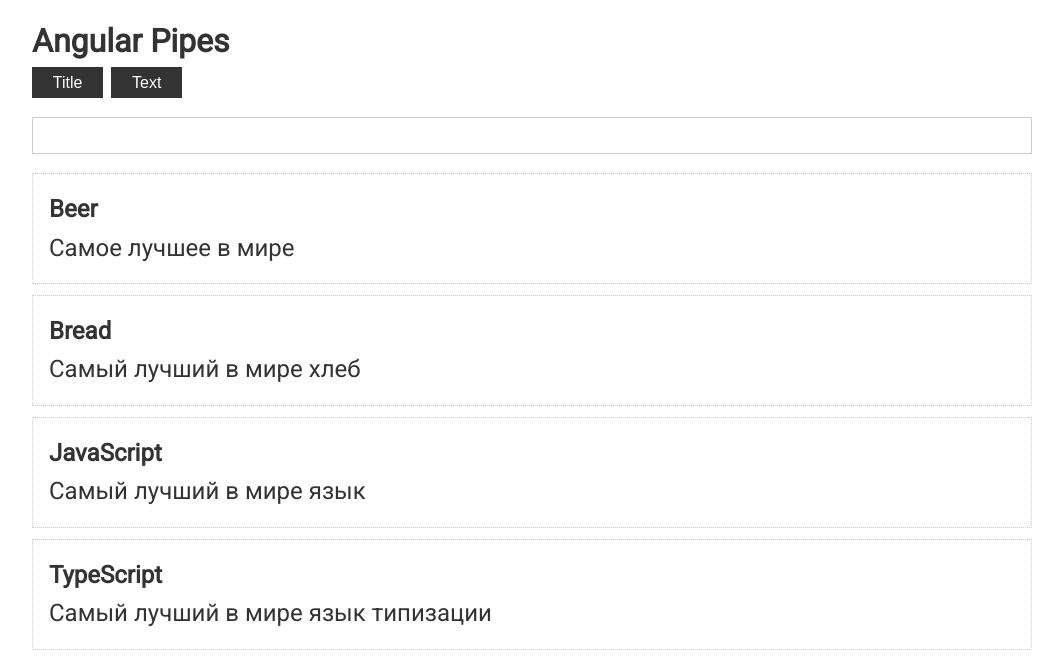
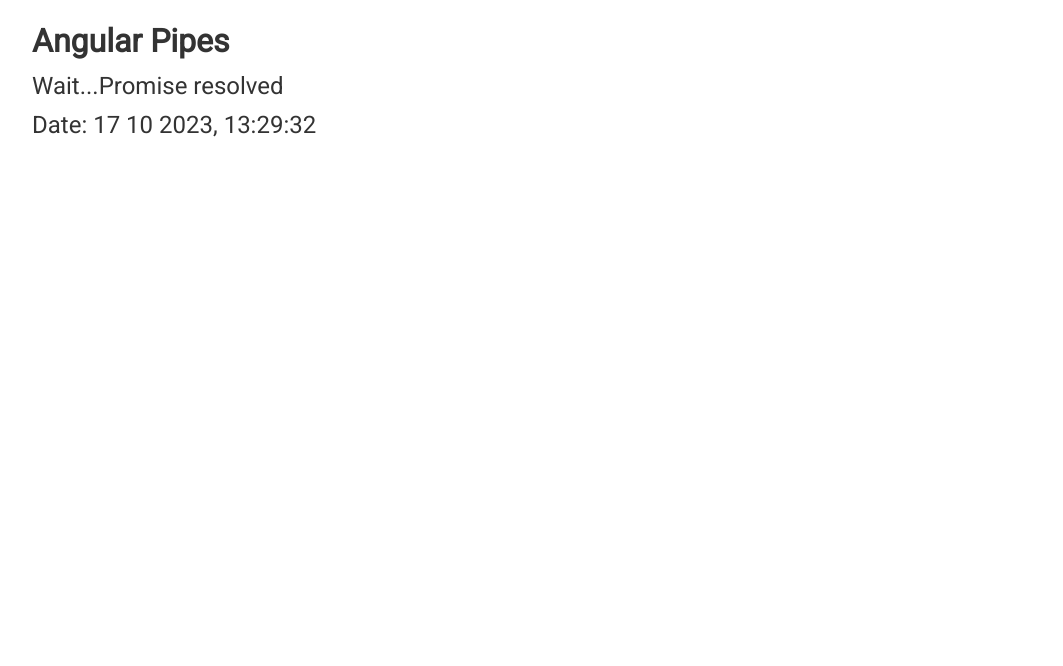
Before and after one commit to aleksander1802/angular-practice, an Angular app: page / in a window 1280 px wide. Shown: the top 666 px of the page, without its empty margins (108-1171 px from the left). Built offline with nearby package versions, Linux system fonts and the light colour scheme.

Commit message:
feat: added async pipe, practice with pipes is over

```diff
--- a/src/app/app.component.html
+++ b/src/app/app.component.html
@@ -1,16 +1,7 @@
 <div class="container">
     <h1>Angular Pipes</h1>
 
-    <button class="btn" (click)="searchFiled = 'title'">Title</button>
-    <button class="btn" (click)="searchFiled = 'text'">Text</button>
+    <p>Wait...{{ p | async }}</p>
 
-    <input type="text" [(ngModel)]="search" />
-
-    <div
-        *ngFor="let post of posts | filter : search : searchFiled"
-        class="card"
-    >
-        <h2>{{ post.title }}</h2>
-        <p>{{ post.text }}</p>
-    </div>
+    <p>Date: {{ date | async | date : "dd MM yyyy, HH:mm:ss" }}</p>
 </div>
--- a/src/app/app.component.ts
+++ b/src/app/app.component.ts
@@ -1,4 +1,5 @@
 import { Component } from '@angular/core';
+import { Observable } from 'rxjs';
 
 export interface Post {
     title: string;
@@ -11,14 +12,11 @@
     styleUrls: ['./app.component.scss'],
 })
 export class AppComponent {
-    search = '';
+    p: Promise<string> = new Promise<string>((resolve) => {
+        setTimeout(() => resolve('Promise resolved'), 5000);
+    });
 
-    searchFiled: keyof Post = 'title';
-
-    posts: Post[] = [
-        { title: 'Beer', text: 'Самое лучшее в мире' },
-        { title: 'Bread', text: 'Самый лучший в мире хлеб' },
-        { title: 'JavaScript', text: 'Самый лучший в мире язык' },
-        { title: 'TypeScript', text: 'Самый лучший в мире язык типизации' },
-    ];
+    date: Observable<Date> = new Observable((obs) => {
+        setInterval(() => obs.next(new Date()), 1000);
+    });
 }
```
